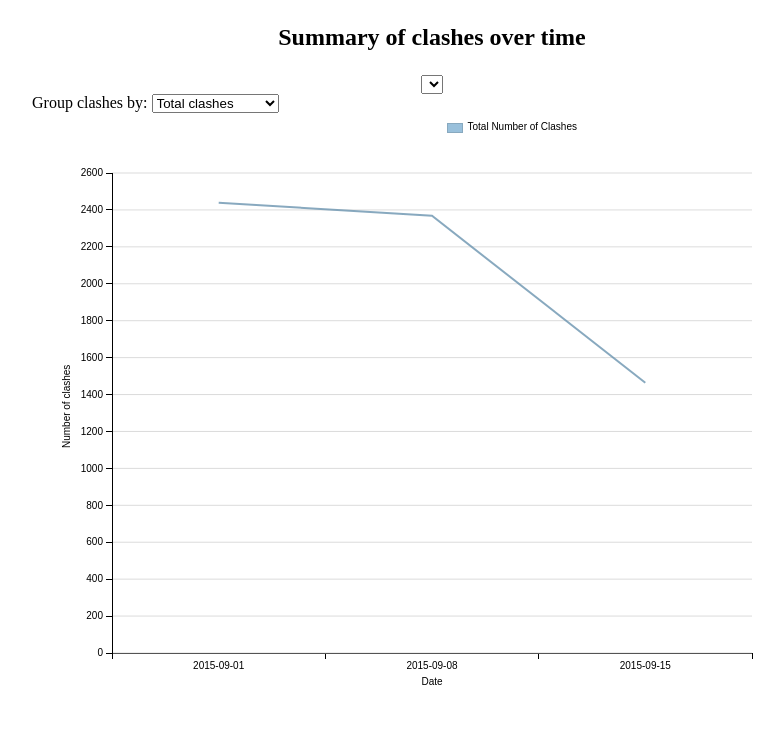
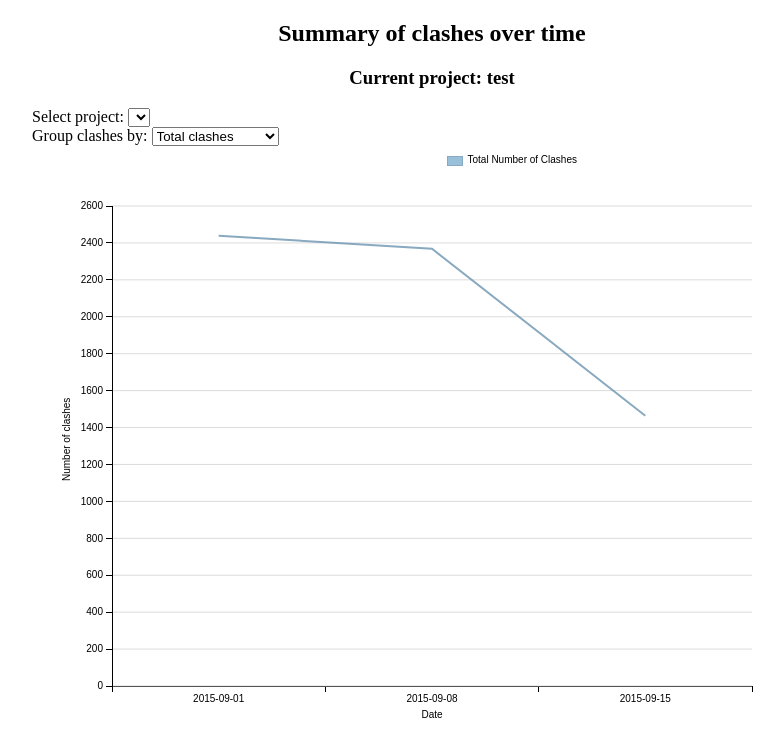
Before and after one commit to cwilkes/crispy-barnacle, a Flask app: page /time in a window 1280 px wide. Shown: the top 745 px of the page, without its empty margins (208-992 px from the left). Run offline with Flask 2, Linux system fonts and the light colour scheme; data that the repository does not hold is empty.

Commit message:
html formatting

```diff
--- a/web/templates/clash-summary-over-time.html
+++ b/web/templates/clash-summary-over-time.html
@@ -10,19 +10,19 @@
 <body>
   <center>
     <div id="content" style="max-width:800px">
-      <h2> <p id="description"> Summary of clashes over time </p> </h2>
+      <h2> <div id="description"> Summary of clashes over time</div></h2>
+      <h3>Current project: {{ projectname }}</h3>
 
 
 <div id="current_project" hidden="true">{{  projectname }}</div>
-
-<select id="projects"></select>
-
 
 <!-- uncomment this to do testing -->
 <!-- div id="data_url" hidden="true">/static/test-data.json</div-->
 <div id="data_url" hidden="true">{{ data_url }}</div>
 
 
+
+       <div id="filter1" align="left">Select project: <select id="projects"></select></div>
       <div id="filter" align="left"> Group clashes by: <select id="grouping"></select> </div>
       <div id="plot"></div>
     </div>
```
